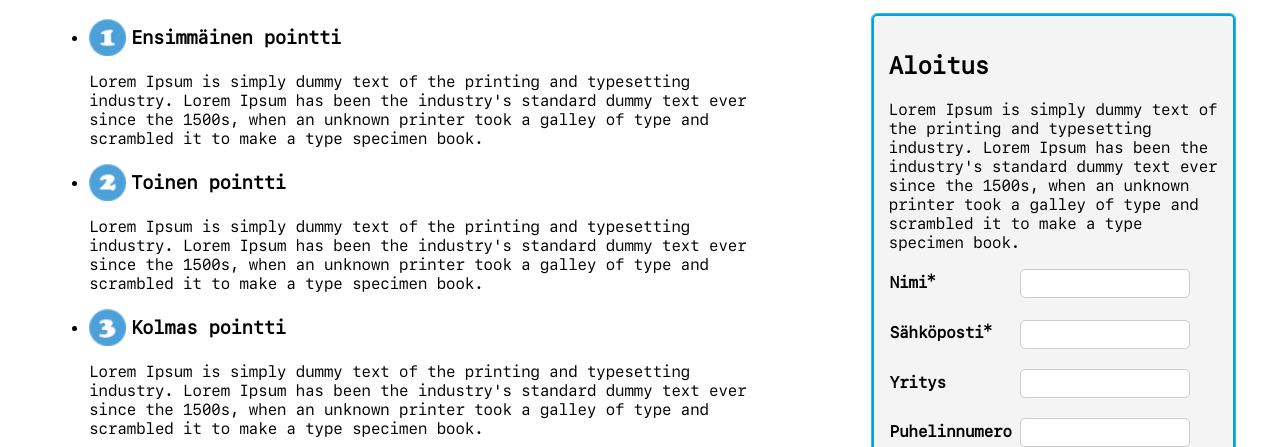
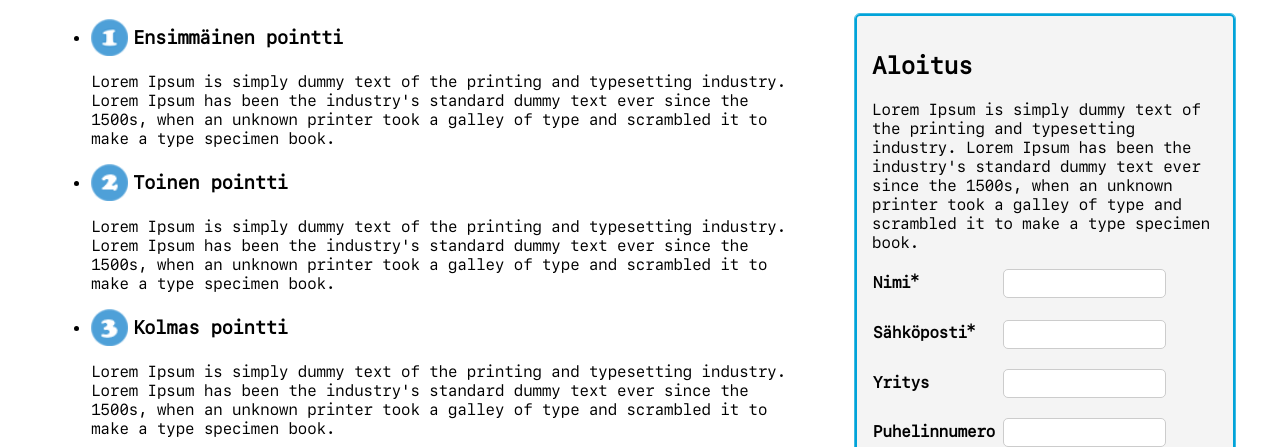
Before and after one commit to Sisilisko/Java_Script, a plain HTML site: page HTML perusteet/Responsive page 26.08/index.html in a window 1280 px wide. Shown: the part 353-800 px from the top of the page. Drawn offline with Linux system fonts and the light colour scheme.

Commit message:
contact-form

```diff
--- a/HTML perusteet/Responsive page 26.08/styles.css
+++ b/HTML perusteet/Responsive page 26.08/styles.css
@@ -24,7 +24,7 @@ main {
 .grid-container {
   display: grid;
   grid-template-columns: 2fr 1fr;
-  grid-column-gap: 100px;
+  grid-column-gap: 50px;
   align-items: start;
   padding: 1%;
 }
@@ -76,6 +76,8 @@ label {
 }
 #constact-form div {
   margin-bottom: 20px;
+  width: max-content;
+  display: inline-block;
 }
 button {
   background: #FF6429;
```
